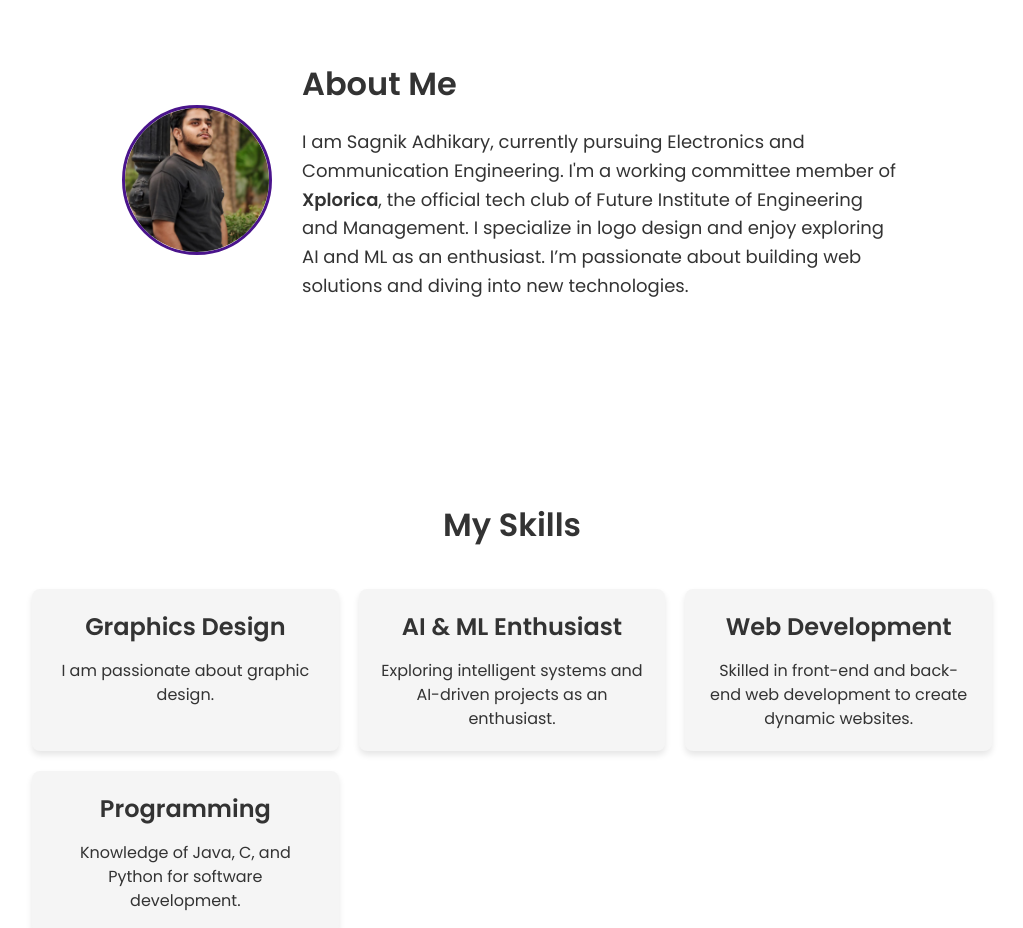
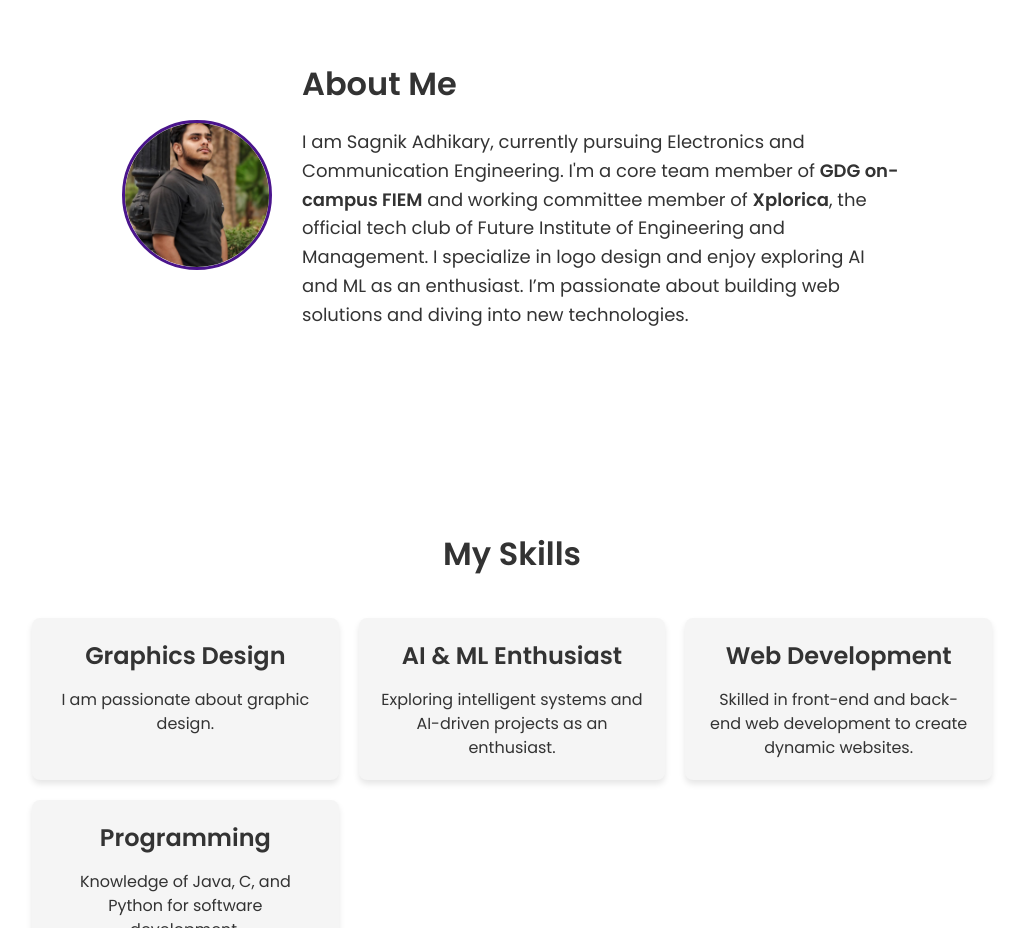
Before and after one commit to sagnikishere/Portfolio, a plain HTML site: page index.html in a window 1280 px wide. Shown: the part 920-1848 px from the top of the page, without its empty margins (128-1151 px from the left). Drawn offline with nearby package versions, Linux system fonts and the light colour scheme.

Commit message:
Update index.html

```diff
--- a/index.html
+++ b/index.html
@@ -48,7 +48,7 @@
                 <img src="profilePic.jpeg" alt="Sagnik Adhikary" class="profile-pic">
                 <div class="profile-text">
                     <h2>About Me</h2>
-                    <p>I am Sagnik Adhikary, currently pursuing Electronics and Communication Engineering. I'm a working committee member of <strong>Xplorica</strong>, the official tech club of Future Institute of Engineering and Management. I specialize in logo design and enjoy exploring AI and ML as an enthusiast. I’m passionate about building web solutions and diving into new technologies.</p>
+                    <p>I am Sagnik Adhikary, currently pursuing Electronics and Communication Engineering. I'm a core team member of <strong>GDG on-campus FIEM</strong> and working committee member of <strong>Xplorica</strong>, the official tech club of Future Institute of Engineering and Management. I specialize in logo design and enjoy exploring AI and ML as an enthusiast. I’m passionate about building web solutions and diving into new technologies.</p>
                 </div>
             </div>
         </div>
```
